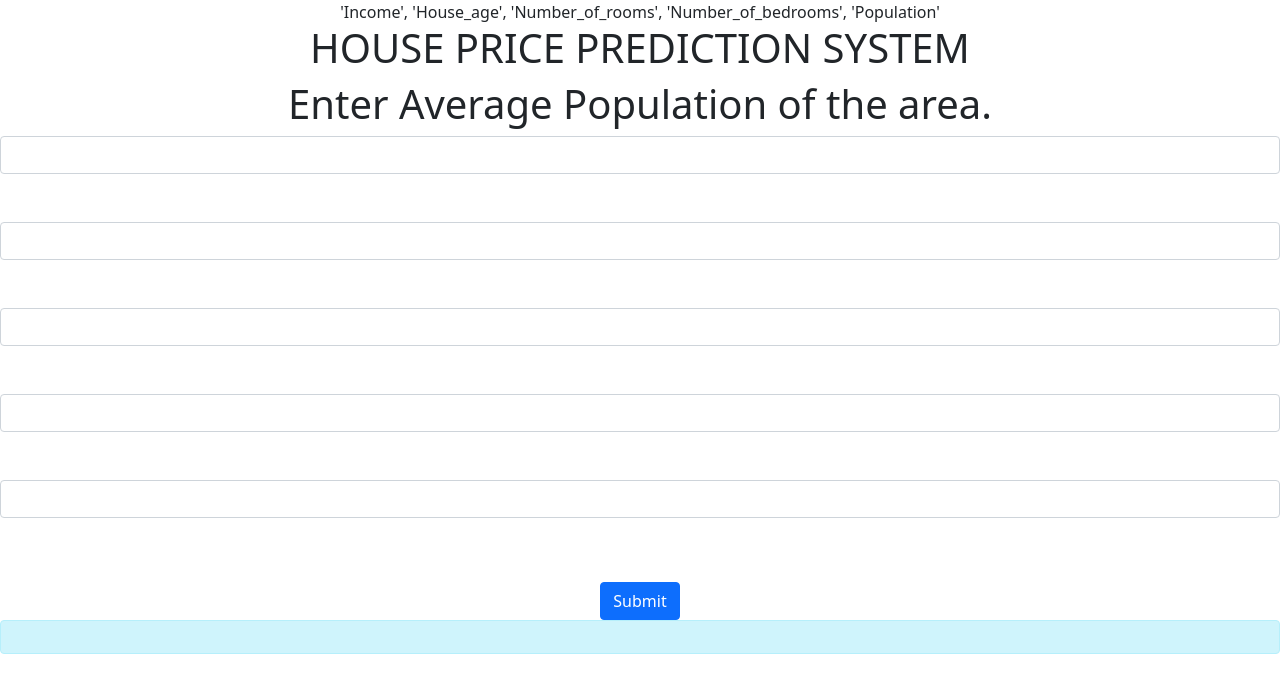
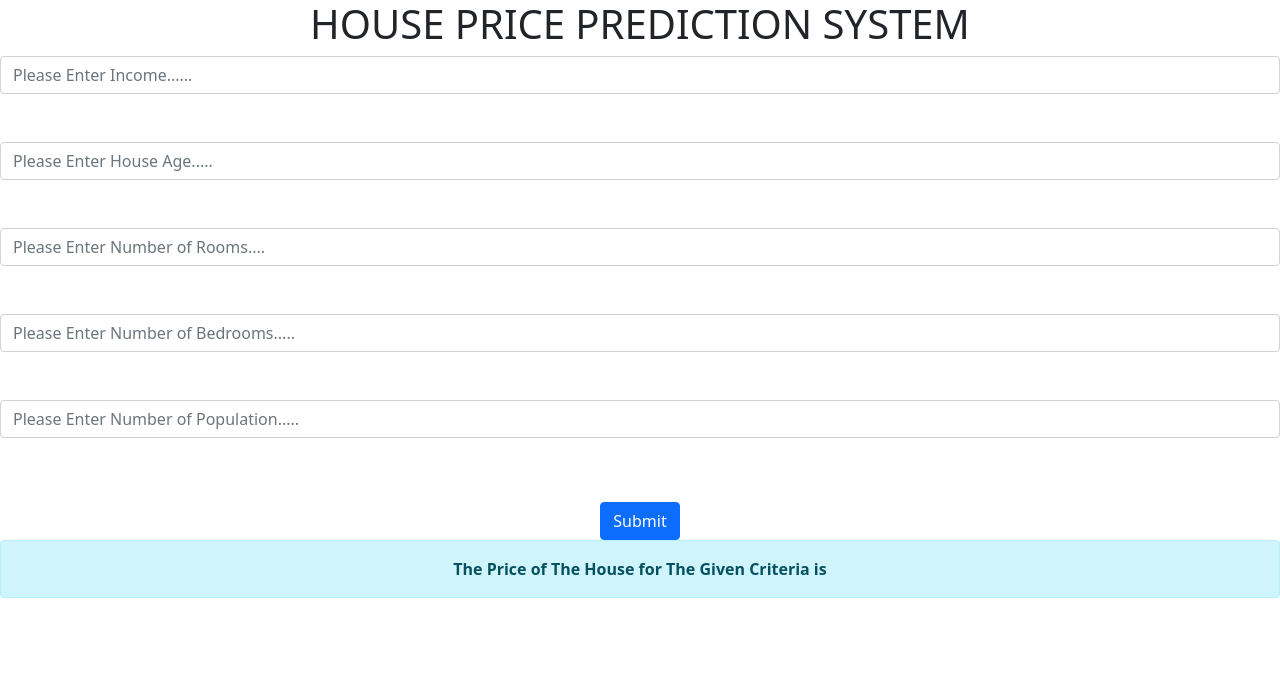
Before and after one commit to sudhankandel/workshop, a Flask app: template Project/templates/index.html in a window 1280 px wide. Shown: the top 693 px of the page. Run offline with Flask 2, Linux system fonts and the light colour scheme; the template is opened without the code that fills it, so the values that code supplies are empty; parts of the project's set-up code (start-up, migrations or seed data) failed here and were passed over.

Commit message:
update flask

```diff
--- a/Project/load_model.py
+++ b/Project/load_model.py
@@ -1,5 +1,7 @@
 import pickle
 import pandas as pd
+
+
 filename = 'finalized_model.sav'
 loaded_model = pickle.load(open(filename, 'rb'))
 # 'Income', 'House_age', 'Number_of_rooms', 'Number_of_bedrooms', 'Population'
@@ -15,5 +17,5 @@
                      'Number_of_bedrooms':number_of_bedrooms,
                      "Polulation":population}
     predict_data=pd.DataFrame(predict_data,index=[0])
-    result=loaded_model.predict(predict_data)
+    result=loaded_model.predict(predict_data)[0][0]
     return result
--- a/Project/templates/index.html
+++ b/Project/templates/index.html
@@ -9,25 +9,23 @@
     <link href="https://cdn.jsdelivr.net/npm/bootstrap@5.1.3/dist/css/bootstrap.min.css" rel="stylesheet" integrity="sha384-1BmE4kWBq78iYhFldvKuhfTAU6auU8tT94WrHftjDbrCEXSU1oBoqyl2QvZ6jIW3" crossorigin="anonymous">
 
     <title>Hello, world!</title>
+
   </head>
   <body>
     <form method="POST">
         <center><div class="mb-3">
-           <label> 'Income', 'House_age', 'Number_of_rooms', 'Number_of_bedrooms',
-            'Population'</label>
-         <h1 color="red">HOUSE PRICE PREDICTION SYSTEM <h1>
-         <label class=" form-label">Enter Average Population of the area.</label>
-          <input type="text" name='Income' class="form-control" value={{data.income}}></br>
-          <input type="text" name='House_age' class="form-control" ></br>
-          <input type="text" name='Number_of_rooms' class="form-control" ></br>
-          <input type="text" name='Number_of_bedrooms' class="form-control" ></br>
-          <input type="text" name='Population' class="form-control" ></br>
+         <h1>HOUSE PRICE PREDICTION SYSTEM <h1><b>
+          <input placeholder="Please Enter Income......" type="text" name='Income' class="form-control" value={{data.income}}></br>
+          <input placeholder="Please Enter House Age....." type="text" name='House_age' class="form-control" ></br>
+          <input placeholder="Please Enter Number of Rooms...." type="text" name='Number_of_rooms' class="form-control" ></br>
+          <input placeholder="Please Enter Number of Bedrooms....."type="text" name='Number_of_bedrooms' class="form-control" ></br>
+          <input placeholder="Please Enter Number of Population....."type="text" name='Population' class="form-control" ></br>
 
         </div></centre>
         <button type="submit" class="btn btn-primary">Submit</button>
       </form>
       <div class="alert alert-info" role="alert">
-        {{data.prediction}}
+        <label>The Price of The House for The Given Criteria is <b>{{data.prediction}}</b></label>
       </div>
     <!-- Optional JavaScript; choose one of the two! -->
 
```
Also changed, not shown: Project/app.py (+4 -3 lines).
